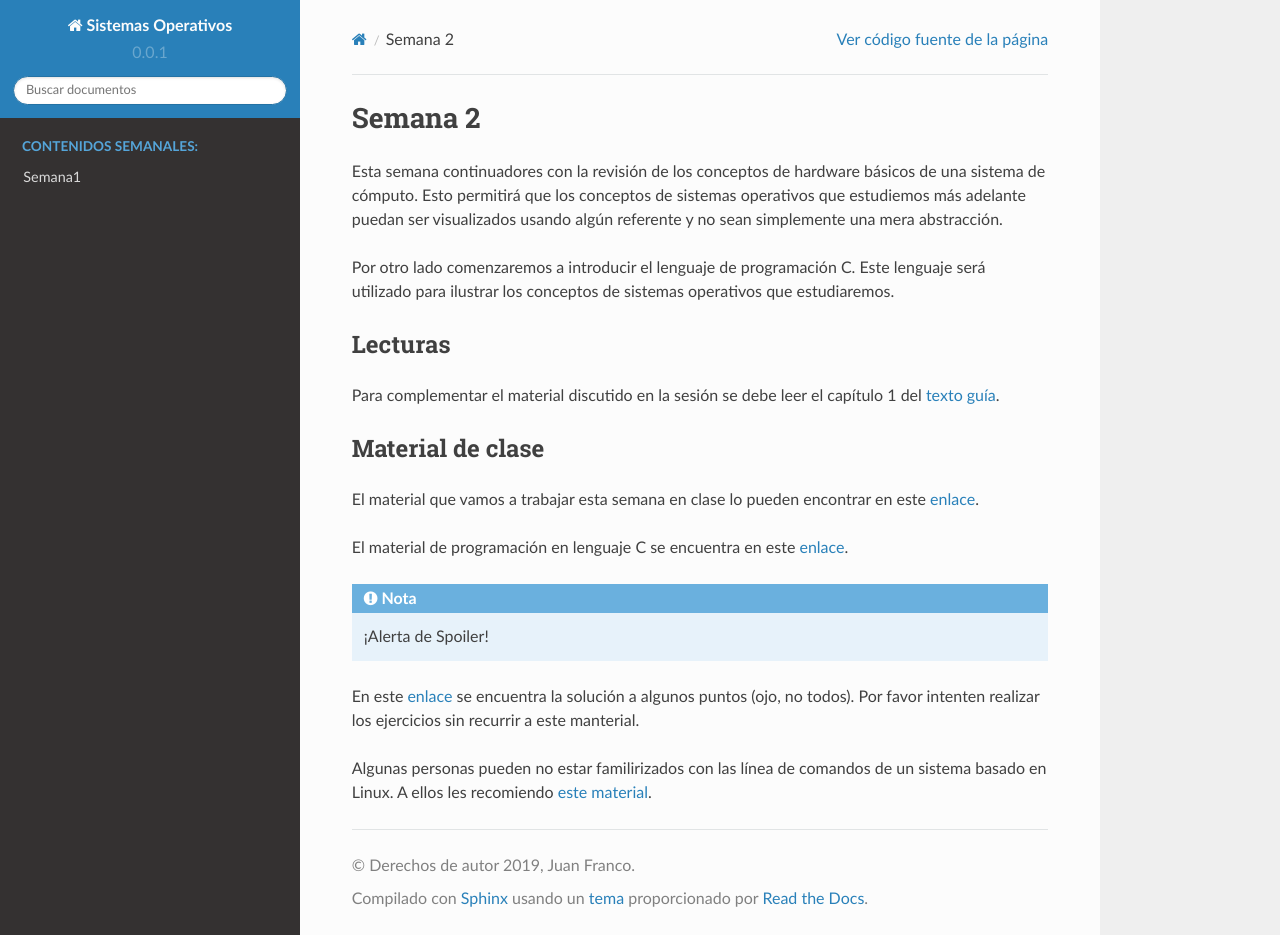
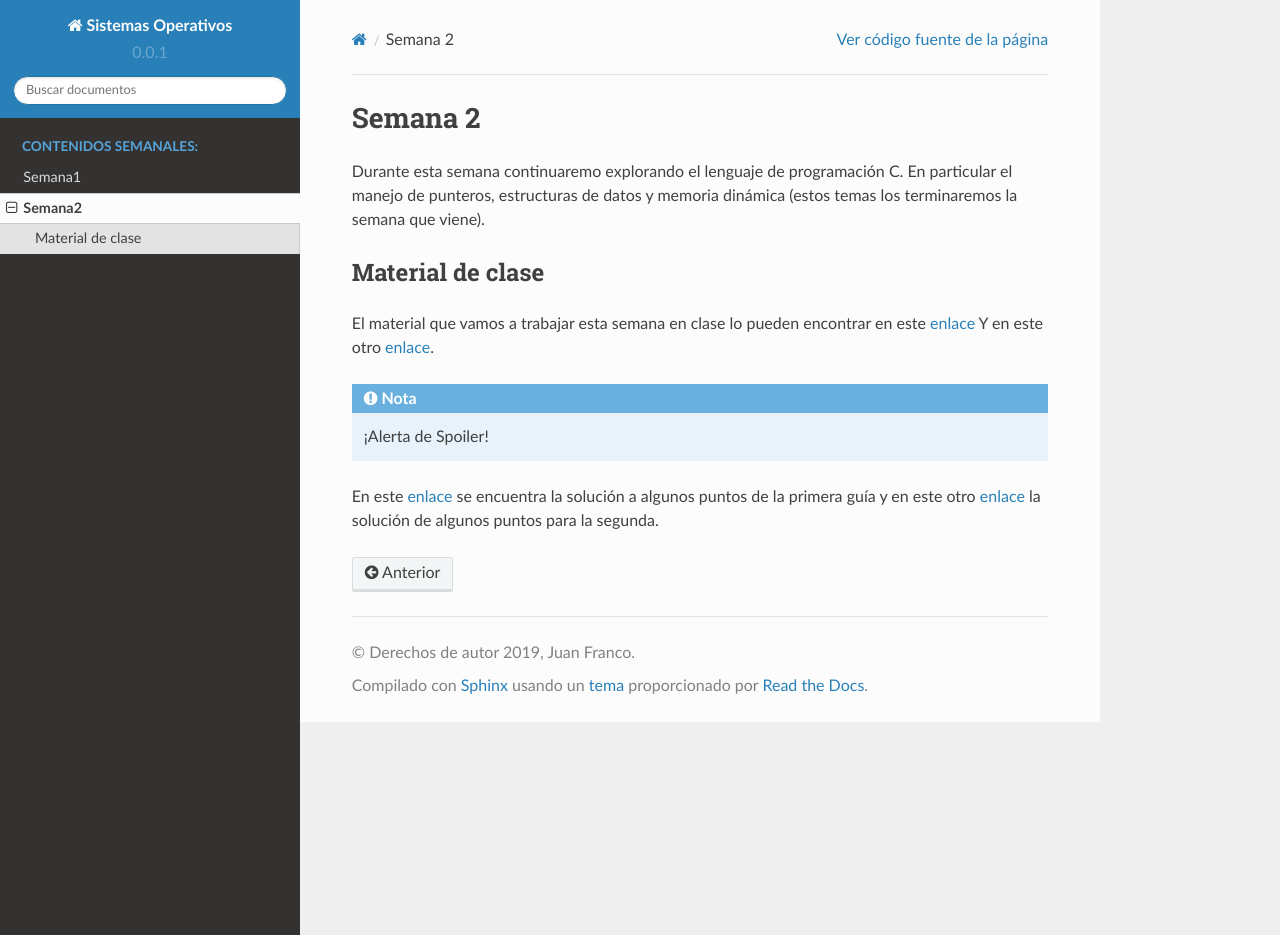
Before and after one commit to juanferfranco/sistemasoperativos, a Sphinx documentation site: the page built from docs/_semana2/semana2.rst, in a window 1280 px wide and 935 px high. Built offline with Sphinx 7.4.7 and the Read the Docs theme 2.0.0, drawn with Linux system fonts in a browser that asks for light colours.

Commit message:
add week 2

```diff
--- a/docs/_semana2/semana2.rst
+++ b/docs/_semana2/semana2.rst
@@ -1,32 +1,19 @@
 Semana 2
 ===========
-Esta semana continuadores con la revisión de los conceptos de hardware básicos de una sistema
-de cómputo. Esto permitirá que los conceptos de sistemas operativos que estudiemos más
-adelante puedan ser visualizados usando algún referente y no sean simplemente una mera
-abstracción.
-
-Por otro lado comenzaremos a introducir el lenguaje de programación C. Este lenguaje será
-utilizado para ilustrar los conceptos de sistemas operativos que estudiaremos.
-
-Lecturas
----------
-Para complementar el material discutido en la sesión se debe leer el capítulo 1 del `texto
-guía <http://os-book.com/>`__.
+Durante esta semana continuaremo explorando el lenguaje de programación C.
+En particular el manejo de punteros, estructuras de datos y memoria dinámica
+(estos temas los terminaremos la semana que viene).
 
 Material de clase
 ------------------
 El material que vamos a trabajar esta semana en clase lo pueden encontrar en este
-`enlace <https://drive.google.com/open?id=1-WJswq0LpqDKX4LMN9JtvnZYPsbeU2k9ayT4-NV9b4U>`__.
-
-El material de programación en lenguaje C se encuentra en este
-`enlace <https://drive.google.com/file/d/1wiyBZL0kf1cQekHPfa7URcOxSpnfKE7-/view?usp=sharing>`__.
+`enlace <https://drive.google.com/file/d/19NmKVXEYB5Ud0SqbBwAe4HVYMD6LDHKD/view?usp=sharing>`__
+Y en este otro `enlace <https://drive.google.com/open?id=1hBPkoUsGUmatr3tRm5ztr-s3hyc3OLhl>`__.
 
 .. note::
     ¡Alerta de Spoiler!
 
-En este `enlace <https://drive.google.com/file/d/174GYcz_in94R_z6NklA02yzmsj3OuD5f/view?usp=sharing>`__
-se encuentra la solución a algunos puntos (ojo, no todos). Por favor intenten realizar los
-ejercicios sin recurrir a este manterial.
-
-Algunas personas pueden no estar familirizados con las línea de comandos de un sistema basado
-en Linux. A ellos les recomiendo `este material <https://drive.google.com/open?id=11tTtbCuVjYcBBYPrULbCeb0PABJLyhGEtzRGKMRG5u0>`__.
+En este `enlace <https://docs.google.com/presentation/d/1eCo1pCzYd0YB1dYhTLJNV8w9lVAQVX6u4LQEq1oHtH0/edit?usp=sharing>`__
+se encuentra la solución a algunos puntos de la primera guía y en este otro
+`enlace <https://drive.google.com/file/d/1FWuPqJNWvEvHp89-ADvKu7XqdAZR6fx2/view?usp=sharing>`__
+la solución de algunos puntos para la segunda.
--- a/docs/index.rst
+++ b/docs/index.rst
@@ -76,7 +76,7 @@ Datos de contacto
    :caption: Contenidos semanales:
 
    Semana1 <_semana1/semana1>
-..   Semana2 <_semana2/semana2>
+   Semana2 <_semana2/semana2>
 ..   Semana3 <_semana3/semana3>
 ..   Semana4 <_semana4/semana4>
 ..   Semana5 <_semana5/semana5>
```
